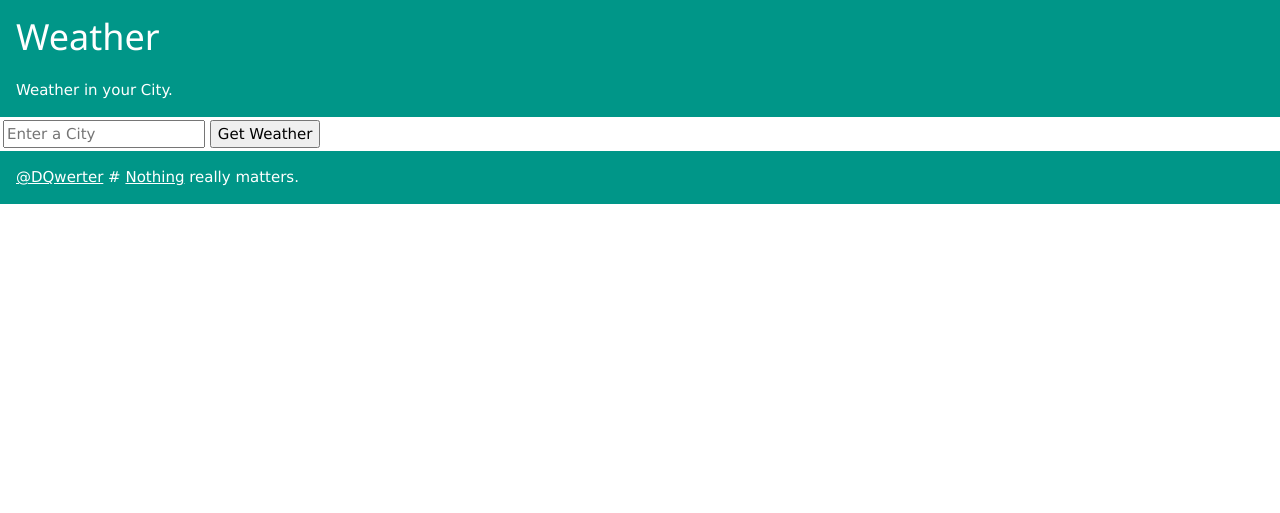
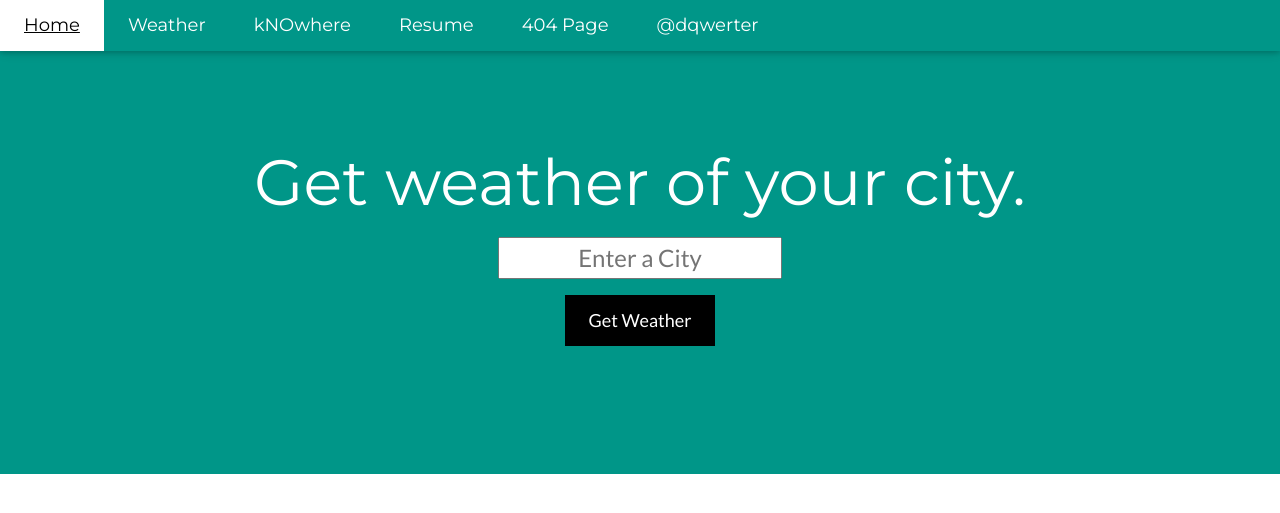
Before and after one commit to dqwerter/toyWebsite, a Node server app: page /weather in a window 1280 px wide. Shown: the top 513 px of the page. Run offline with Node 20, Linux system fonts and the light colour scheme.

Commit message:
rewrite routes & views

```diff
--- a/app.js
+++ b/app.js
@@ -3,17 +3,20 @@ const app = express();
 
 const bodyParser = require('body-parser');
 const fileUpload = require('express-fileupload');
-const request = require('request');
 const mysql = require('mysql');
 const path = require('path');
-const geoip = require('geoip-lite');
 
-const apiKey = 'ee9f261ae90f3df01977355cbe7ceb6c';
 const port = 80;
 
 
 const {getHomePage} = require('./routes/index');
 const {adduserPage, adduser, deleteuser, edituser, edituserPage} = require('./routes/user');
+const {manageUserPage} = require('./routes/manage-user');
+const {getWeatherPage, queryWeather} = require('./routes/weather');
+const {getKnowherePage} = require('./routes/knowhere');
+const {getResumePage} = require('./routes/resume');
+const {get404Page} = require('./routes/404');
+
 
 app.set('port', process.env.port || port); // set express to use this port
 app.use(express.static(path.join(__dirname, 'public')));
@@ -44,11 +47,25 @@ global.db = db;
 
 // routes for the app
 app.get('/', getHomePage);
-app.get('/add', adduserPage);
-app.get('/edit/:id', edituserPage);
-app.get('/delete/:id', deleteuser);
-app.post('/add', adduser);
-app.post('/edit/:id', edituser);
+
+app.get('/weather', getWeatherPage);
+app.post('/weather', queryWeather);
+
+app.get('/knowhere', getKnowherePage);
+
+app.get('/resume', getResumePage);
+
+app.get('/404', get404Page);
+
+app.get('/user', manageUserPage);
+app.get('/user/add', adduserPage);
+app.get('/user/edit/:id', edituserPage);
+app.get('/user/delete/:id', deleteuser);
+app.post('/user/add', adduser);
+app.post('/user/edit/:id', edituser);
+
+
+
 
 
 app.get('/', function (req, res) {
@@ -65,55 +82,6 @@ app.post('/', function (req, res) {
 // const geoInfo = geoip.pretty(req.ip);
 
 
-
-
-
-
-
-
-
-
-
-
-
-
-
-
-
-
-
-
-
-// Weather part
-app.get('/weather', function (req, res) {
-  res.render('weather', {weather: null, error: null});
-});
-
-app.post('/weather', function (req, res) {
-  let city = req.body.city;
-  let url = `http://api.openweathermap.org/data/2.5/weather?q=${city}&units=metric&appid=${apiKey}`;
-  request(url, function (err, response, body) {
-    if(err){
-      res.render('weather', {weather: null, error: 'Error, please try again'});
-    } else {
-      let weather = JSON.parse(body);
-      if(weather.main === undefined){
-        res.render('weather', {weather: null, error: 'Error, please try again'});
-      } else {
-        let weatherText = `It's ${weather.main.temp} degrees in ${weather.name}.`;
-        res.render('weather', {weather: weatherText, error: null});
-      }
-    }
-  });
-});
-
-
-// KNOwhere
-app.get('/kNOwhere.html', function (req, res) {
-  res.sendFile('/kNOwhere.html');
-});
-
-
 // Start listening
 app.listen(port, function () {
   console.log('Server running at port ' + port)
--- /dev/null
+++ b/routes/404.js
@@ -0,0 +1,5 @@
+module.exports = {
+  get404Page: (req, res) => {
+    res.render('404');
+  },
+};
--- /dev/null
+++ b/routes/knowhere.js
@@ -0,0 +1,5 @@
+module.exports = {
+  getKnowherePage: (req, res) => {
+    res.render('knowhere');
+  },
+};
--- /dev/null
+++ b/routes/resume.js
@@ -0,0 +1,5 @@
+module.exports = {
+  getResumePage: (req, res) => {
+    res.render('resume');
+  },
+};
--- /dev/null
+++ b/routes/weather.js
@@ -0,0 +1,28 @@
+const request = require('request');
+
+const apiKey = 'ee9f261ae90f3df01977355cbe7ceb6c';
+
+module.exports = {
+  // Weather part
+  getWeatherPage: (req, res) => {
+    res.render('weather', {weather: null, error: null});
+  },
+
+  queryWeather: (req, res) => {
+    let city = req.body.city;
+    let url = `http://api.openweathermap.org/data/2.5/weather?q=${city}&units=metric&appid=${apiKey}`;
+    request(url, function (err, response, body) {
+      if(err){
+        res.render('weather', {weather: null, error: 'Error, please try again'});
+      } else {
+        let weather = JSON.parse(body);
+        if(weather.main === undefined){
+          res.render('weather', {weather: null, error: 'Error, please try again'});
+        } else {
+          let weatherText = `It's ${weather.main.temp} degrees in ${weather.name}.`;
+          res.render('weather', {weather: weatherText, error: null});
+        }
+      }
+    });
+  },
+};
--- a/views/add-user.ejs
+++ b/views/add-user.ejs
@@ -1,9 +1,11 @@
 <% include partials/header.ejs %>
+
+
     <div class="container w3-padding-24">
         <% if (message != '') { %>
             <p class="text-center text-danger"><%= message %></p>
         <% } %>
-        <form class="add-user-form" style="width: content-box" action="" method="post" enctype="multipart/form-data">
+        <form class="add-user-form" action="" method="post" enctype="multipart/form-data">
                 <div class="form-group col-md-4">
                     <input type="text" class="form-control" name="first_name" id="first-name" placeholder="First Name" required>
                 </div>
--- a/views/edit-user.ejs
+++ b/views/edit-user.ejs
@@ -1,4 +1,6 @@
 <% include partials/header.ejs %>
+
+
 <div class="container">
     <% if (message) { %>
         <p class="text-center text-danger"><%= message %></p>
@@ -37,7 +39,7 @@
             <button type="submit" class="btn btn-success float-right">Update User</button>
         </form>
     <% } else { %>
-        <p class="text-center">User Not Found. Go <a href="/add">here</a> to add a user.</p>
+        <p class="text-center">User Not Found. Go <a href="/user/add">here</a> to add a user.</p>
     <% } %>
 </div>
 </div>
--- a/views/partials/header.ejs
+++ b/views/partials/header.ejs
@@ -53,20 +53,20 @@
         <a class="w3-bar-item w3-button w3-hide-medium w3-hide-large w3-right w3-padding-large w3-hover-white w3-large
         w3-teal" href="javascript:void(0);" onclick="menuFun()" title="Toggle Navigation Menu">
             <i class="fa fa-bars"></i></a>
-        <a href="#" id="homeLink" class="w3-bar-item w3-button w3-padding-large w3-white">Home</a>
-        <a href="#" id="link1" class="w3-bar-item w3-button w3-hide-small w3-padding-large w3-hover-white">Weather</a>
-        <a href="#" id="link2" class="w3-bar-item w3-button w3-hide-small w3-padding-large w3-hover-white">kNOwhere</a>
-        <a href="#" id="link3" class="w3-bar-item w3-button w3-hide-small w3-padding-large w3-hover-white">Resume</a>
-        <a href="#" id="link4" class="w3-bar-item w3-button w3-hide-small w3-padding-large w3-hover-white">404 Page</a>
-        <a href="#" id="link5" class="w3-bar-item w3-button w3-hide-small w3-padding-large w3-hover-white">@dqwerter</a>
+        <a href="/" id="homeLink" class="w3-bar-item w3-button w3-hide-small w3-padding-large w3-hover-white">Home</a>
+        <a href="/weather" id="link1" class="w3-bar-item w3-button w3-hide-small w3-padding-large w3-hover-white">Weather</a>
+        <a href="/knowhere" id="link2" class="w3-bar-item w3-button w3-hide-small w3-padding-large w3-hover-white">kNOwhere</a>
+        <a href="/resume" id="link3" class="w3-bar-item w3-button w3-hide-small w3-padding-large w3-hover-white">Resume</a>
+        <a href="/404" id="link4" class="w3-bar-item w3-button w3-hide-small w3-padding-large w3-hover-white">404 Page</a>
+        <a href="https://github.com/dqwerter" target="_blank" id="link5" class="w3-bar-item w3-button w3-hide-small w3-padding-large w3-hover-white">@dqwerter</a>
     </div>
 
     <!-- Navbar on small screens -->
     <div id="navDemo" class="w3-bar-block w3-white w3-hide w3-hide-large w3-hide-medium w3-large">
-        <a href="#" class="w3-bar-item w3-button w3-padding-large">Weather</a>
-        <a href="#" class="w3-bar-item w3-button w3-padding-large">kNOwhere</a>
-        <a href="#" class="w3-bar-item w3-button w3-padding-large">Resume</a>
-        <a href="#" class="w3-bar-item w3-button w3-padding-large">404 Page</a>
-        <a href="#" class="w3-bar-item w3-button w3-padding-large">@dqwerter</a>
+        <a href="/weather" class="w3-bar-item w3-button w3-padding-large">Weather</a>
+        <a href="/knowhere" class="w3-bar-item w3-button w3-padding-large">kNOwhere</a>
+        <a href="/resume" class="w3-bar-item w3-button w3-padding-large">Resume</a>
+        <a href="/404" class="w3-bar-item w3-button w3-padding-large">404 Page</a>
+        <a href="https://github.com/dqwerter" class="w3-bar-item w3-button w3-padding-large">@dqwerter</a>
     </div>
 </div>
--- a/views/weather.ejs
+++ b/views/weather.ejs
@@ -1,33 +1,21 @@
-<!DOCTYPE html>
-<html lang="en-US">
-<head>
-    <meta name="viewport" content="width=device-width, initial-scale=1" charset="UTF-8">
-    <link rel="stylesheet" href="/css/w3.css">
-    <title>Weather</title>
-</head>
-<body>
+<% include partials/header.ejs %>
 
-<div class="w3-container w3-teal">
-    <h1>Weather</h1>
-    <p>Weather in your City. </p>
-</div>
 
-<div class="container" style="padding: 3px">
+<!-- Header -->
+<header class="w3-container w3-teal w3-center" style="padding:128px 16px">
+    <h1 class="w3-margin w3-jumbo" id="title">Get weather of your city.</h1>
     <form action="/weather" method="post">
-            <input name="city" type="text" class="ghost-input" placeholder="Enter a City" required>
-            <input type="submit" class="ghost-button" value="Get Weather">
+        <input name="city" id="inputName" type="text" class="w3-xlarge" placeholder="Enter a City" required><br>
+        <input id="startButton" type="submit" class="w3-button w3-black w3-padding-large w3-large w3-margin-top" value="Get Weather">
     </form>
     <% if(weather !== null){ %>
-            <p><%= weather %></p>
+        <p class="w3-xlarge w3-padding-24"><%= weather %></p>
     <% } %>
 
     <% if(error !== null){ %>
-            <p><%= error %></p>
+        <p class="w3-xlarge w3-padding-24"><%= error %></p>
     <% } %>
-</div>
-<div class="w3-container w3-teal">
-    <!--implement a random quote-->
-    <p style="text-align: left"><a href="https://github.com/dqwerter">@DQwerter</a> # <a href="404.html">Nothing</a> really matters. </p>
-</div>
+</header>
+
 </body>
 </html>
```
Also changed, not shown: public/kNOwhere.html (deleted, +0 -52 lines), routes/index.js (+3 -14 lines), routes/user.js (+6 -6 lines), views/404.ejs (renamed from public/404.html, +7 -17 lines), views/index.ejs (+108 -40 lines), views/knowhere.ejs (added, +42 -0 lines), views/manage-user.ejs (added, +46 -0 lines), views/resume.ejs (added, +9 -0 lines), views/test.html (deleted, +0 -160 lines). Lines whose indentation alone changed are shown as unchanged.
